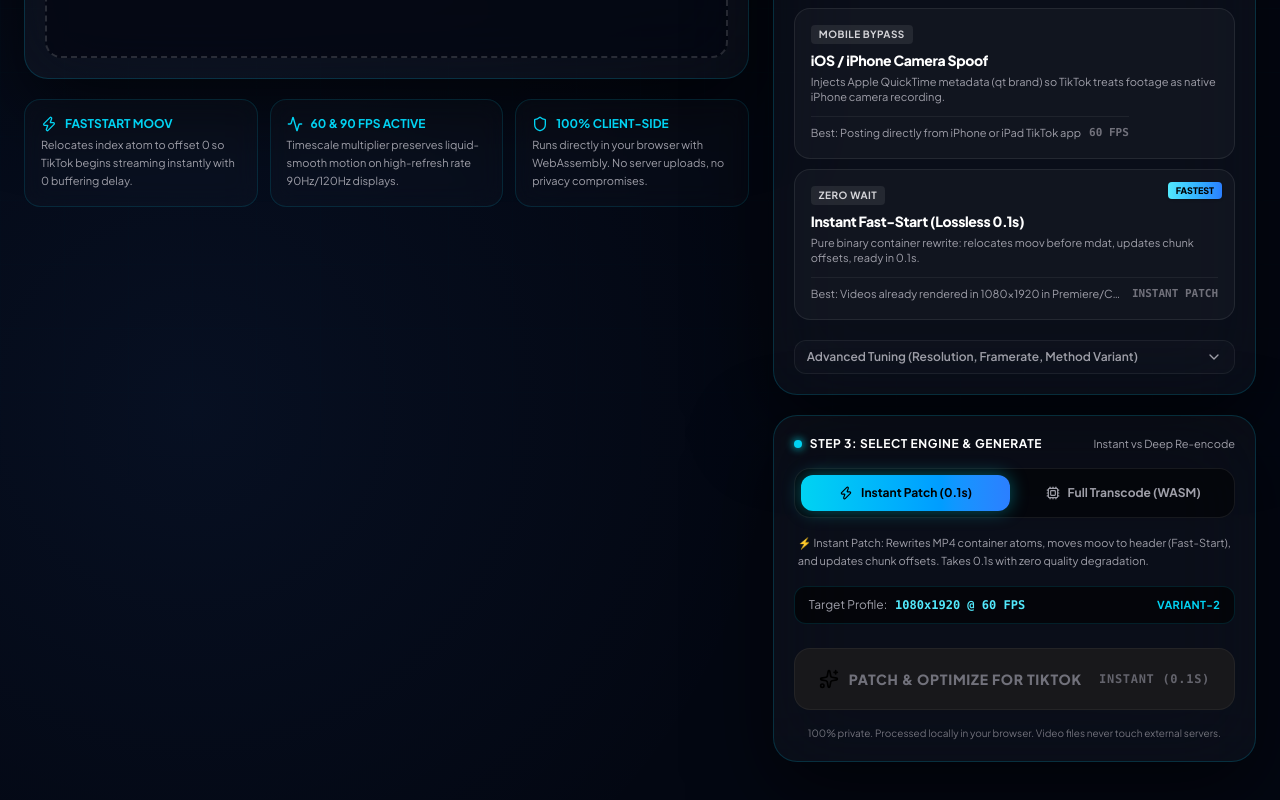
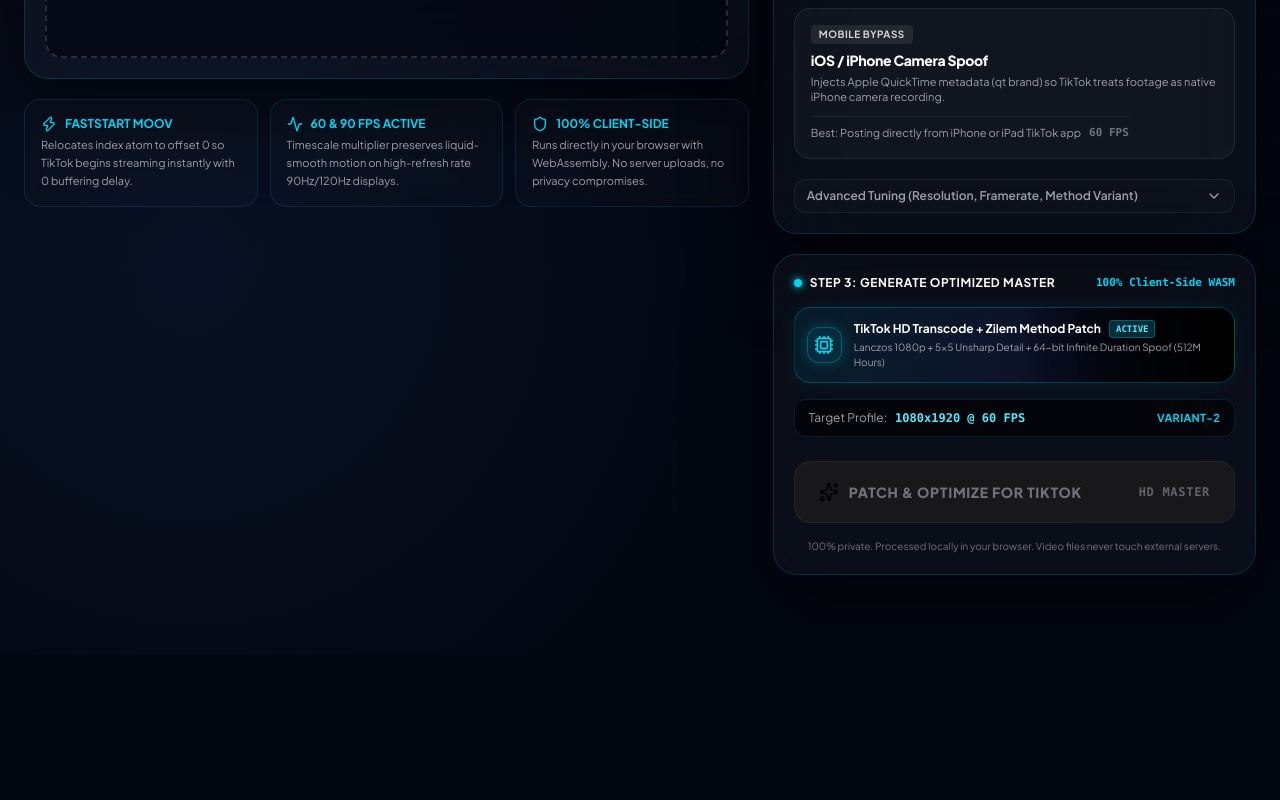
Before and after one commit to technicaljazi2021-ops/Tiktok-Method-, a React (Vite) app: page / in a window 1280 px wide. Shown: the part 888-1688 px from the top of the page. After the commit the page ends 1543 px from the top, so only its background shows below. Built offline with nearby package versions, Linux system fonts and the light colour scheme.

Commit message:
Remove instant patch option and unify app into single HD Transcode + Zilem Method bypass pipeline

```diff
--- a/src/App.tsx
+++ b/src/App.tsx
@@ -22,7 +22,6 @@
   const [selectedVariant, setSelectedVariant] = useState<PatchVariant>('variant-2'); // Default to PC Studio
   const [targetFps, setTargetFps] = useState<60 | 90 | 120 | 'source'>(60);
   const [targetResolution, setTargetResolution] = useState<'1080x1920' | '1080x1350' | '1080x1080' | 'source'>('1080x1920');
-  const [engineMode, setEngineMode] = useState<'patch' | 'transcode'>('patch');
 
   // Processing state
   const [isProcessing, setIsProcessing] = useState(false);
@@ -82,7 +81,6 @@
     setTargetFps(preset.fps);
     setTargetResolution(preset.resolution);
     setSelectedVariant(preset.defaultVariant);
-    setEngineMode(preset.defaultEngine);
   };
 
   const handleStartProcessing = async () => {
@@ -95,20 +93,8 @@
     try {
       let finalBlob: Blob;
 
-      if (engineMode === 'patch') {
-        // Fast client-side MP4 container patch (with bug-free byte precision & FastStart)
-        const res = await patchMp4Video(videoFile, {
-          variant: selectedVariant,
-          targetFps: targetFps !== 'source' ? (targetFps as 60 | 90 | 120) : null,
-          onProgress: (p, stage) => {
-            setProgress(p);
-            setStageMessage(stage);
-          }
-        });
-        finalBlob = res.blob;
-      } else {
       try {
-          // Full WebAssembly FFmpeg transcode (true 60fps/90fps Lanczos scale)
+        // Full WebAssembly FFmpeg transcode (Lanczos 1080p, 5x5 Unsharp, Constrained CRF 18.5)
         const transcodedBlob = await transcodeForTikTok(videoFile, {
           targetResolution,
           targetFps,
@@ -121,8 +107,8 @@
           }
         });
 
-          // Apply TikTok container headers & FastStart onto the encoded video
-          setStageMessage('Injecting TikTok FastStart & container brands...');
+        // Apply Zilem Method / CompressBase 64-bit infinite duration header & FastStart
+        setStageMessage('Injecting Zilem Method 64-bit infinite duration bypass...');
         const transcodedFile = new File([transcodedBlob], videoFile.name, { type: 'video/mp4' });
         const patchRes = await patchMp4Video(transcodedFile, {
           variant: selectedVariant,
@@ -134,8 +120,8 @@
         });
         finalBlob = patchRes.blob;
       } catch (transcodeErr) {
-          console.warn('WASM Transcode memory ceiling reached on large 4K file. Falling back to Instant Container Patch...', transcodeErr);
-          setStageMessage('Large 4K file detected — applying Instant Fast-Start Container Patch...');
+        console.warn('WASM Transcode memory ceiling reached on large 4K file. Falling back to Zilem Method Container Patch...', transcodeErr);
+        setStageMessage('Large 4K file detected — applying Zilem Method Container Patch...');
         const res = await patchMp4Video(videoFile, {
           variant: selectedVariant,
           targetFps: targetFps !== 'source' ? (targetFps as 60 | 90 | 120) : null,
@@ -145,7 +131,6 @@
           }
         });
         finalBlob = res.blob;
-        }
       }
 
       const outUrl = URL.createObjectURL(finalBlob);
@@ -290,8 +275,6 @@
               progress={progress}
               stageMessage={stageMessage}
               isCompleted={isCompleted}
-              engineMode={engineMode}
-              onChangeEngineMode={setEngineMode}
               targetFps={targetFps}
               targetResolution={targetResolution}
               selectedVariant={selectedVariant}
--- a/src/components/PresetSelector.tsx
+++ b/src/components/PresetSelector.tsx
@@ -61,18 +61,6 @@
     defaultEngine: 'transcode',
     description: 'Injects Apple QuickTime metadata (qt brand) so TikTok treats footage as native iPhone camera recording.',
     recommendedFor: 'Posting directly from iPhone or iPad TikTok app'
-  },
-  {
-    id: 'instant-faststart',
-    name: 'Instant Fast-Start (Lossless 0.1s)',
-    tag: 'ZERO WAIT',
-    badge: 'FASTEST',
-    resolution: 'source',
-    fps: 'source',
-    defaultVariant: 'variant-1',
-    defaultEngine: 'patch',
-    description: 'Pure binary container rewrite: relocates moov before mdat, updates chunk offsets, ready in 0.1s.',
-    recommendedFor: 'Videos already rendered in 1080x1920 in Premiere/CapCut'
   }
 ];
 
--- a/src/components/RenderConsole.tsx
+++ b/src/components/RenderConsole.tsx
@@ -9,8 +9,6 @@
   progress: number;
   stageMessage: string;
   isCompleted: boolean;
-  engineMode: 'patch' | 'transcode';
-  onChangeEngineMode: (mode: 'patch' | 'transcode') => void;
   targetFps: 60 | 90 | 120 | 'source';
   targetResolution: string;
   selectedVariant: PatchVariant;
@@ -27,8 +25,6 @@
   progress,
   stageMessage,
   isCompleted,
-  engineMode,
-  onChangeEngineMode,
   targetFps,
   targetResolution,
   selectedVariant,
@@ -44,45 +40,30 @@
       <div className="flex items-center justify-between">
         <span className="text-xs font-bold uppercase tracking-wider text-white flex items-center gap-2">
           <span className="w-2 h-2 rounded-full bg-cyan-400 shadow-[0_0_8px_#00f0ff]" />
-          <span>Step 3: Select Engine & Generate</span>
+          <span>Step 3: Generate Optimized Master</span>
         </span>
-        <span className="text-[11px] text-zinc-400">Instant vs Deep Re-encode</span>
+        <span className="text-[11px] text-cyan-400 font-mono font-bold">100% Client-Side WASM</span>
       </div>
 
-      {/* Engine Mode Toggle */}
-      <div className="grid grid-cols-2 gap-2 bg-black/50 p-1.5 rounded-2xl border border-white/[0.08]">
-        <button
-          onClick={() => onChangeEngineMode('patch')}
-          disabled={isProcessing}
-          className={`flex items-center justify-center gap-2 py-2.5 px-3 rounded-xl text-xs font-bold transition-all cursor-pointer ${
-            engineMode === 'patch'
-              ? 'bg-gradient-to-r from-cyan-400 to-blue-500 text-black shadow-[0_0_18px_rgba(0,240,255,0.35)]'
-              : 'text-zinc-400 hover:text-white'
-          }`}
-        >
-          <Zap className="w-3.5 h-3.5" />
-          <span>Instant Patch (0.1s)</span>
-        </button>
-
-        <button
-          onClick={() => onChangeEngineMode('transcode')}
-          disabled={isProcessing}
-          className={`flex items-center justify-center gap-2 py-2.5 px-3 rounded-xl text-xs font-bold transition-all cursor-pointer ${
-            engineMode === 'transcode'
-              ? 'bg-gradient-to-r from-cyan-400 to-blue-500 text-black shadow-[0_0_18px_rgba(0,240,255,0.35)]'
-              : 'text-zinc-400 hover:text-white'
-          }`}
-        >
-          <Cpu className="w-3.5 h-3.5" />
-          <span>Full Transcode (WASM)</span>
-        </button>
+      {/* Active Pipeline Card */}
+      <div className="flex items-center justify-between p-3 rounded-2xl bg-gradient-to-r from-cyan-950/40 via-blue-950/30 to-black border border-cyan-500/30 shadow-[0_0_20px_rgba(0,240,255,0.08)]">
+        <div className="flex items-center gap-3">
+          <div className="w-9 h-9 rounded-xl bg-cyan-400/10 border border-cyan-400/30 flex items-center justify-center text-cyan-400 shadow-[0_0_15px_rgba(0,240,255,0.2)]">
+            <Cpu className="w-5 h-5" />
+          </div>
+          <div>
+            <div className="text-xs font-bold text-white flex items-center gap-2">
+              <span>TikTok HD Transcode + Zilem Method Patch</span>
+              <span className="text-[9px] px-1.5 py-0.5 rounded bg-cyan-400/20 text-cyan-300 font-mono font-bold border border-cyan-400/30">
+                ACTIVE
+              </span>
+            </div>
+            <p className="text-[10px] text-zinc-400 mt-0.5">
+              Lanczos 1080p + 5×5 Unsharp Detail + 64-bit Infinite Duration Spoof (512M Hours)
+            </p>
+          </div>
+        </div>
       </div>
-
-      <p className="text-[11px] text-zinc-400 px-1 leading-relaxed">
-        {engineMode === 'patch'
-          ? '⚡ Instant Patch: Rewrites MP4 container atoms, moves moov to header (Fast-Start), and updates chunk offsets. Takes 0.1s with zero quality degradation.'
-          : '⚙️ Full Transcode: Decodes video and re-encodes with Lanczos 1080x1920 scaling, strict CFR 60/90 FPS, H.264 High Profile, and AAC 48kHz audio.'}
-      </p>
 
       {/* Summary Box */}
       <div className="flex items-center justify-between px-3.5 py-2.5 bg-black/60 rounded-xl border border-cyan-500/15 text-xs">
@@ -144,7 +125,7 @@
               )}
             </span>
             <span className="text-xs font-mono font-black opacity-85">
-              {engineMode === 'patch' ? 'INSTANT (0.1S)' : 'DEEP ENCODE'}
+              HD MASTER
             </span>
           </button>
         ) : (
```
Lines whose indentation alone changed are shown as unchanged.
